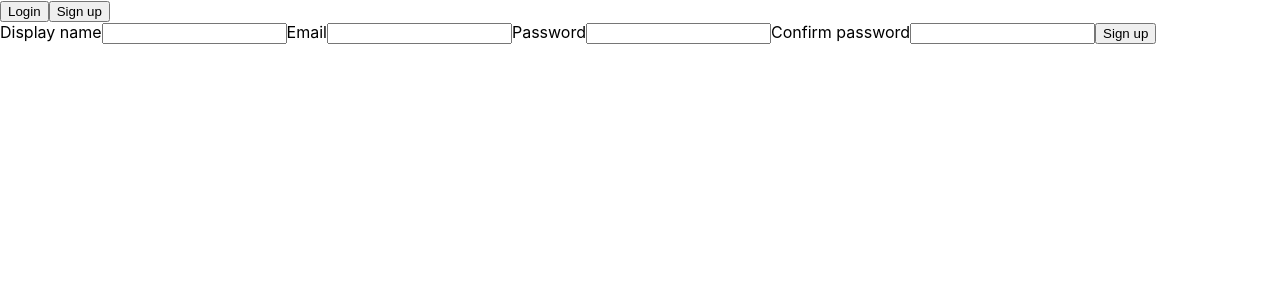
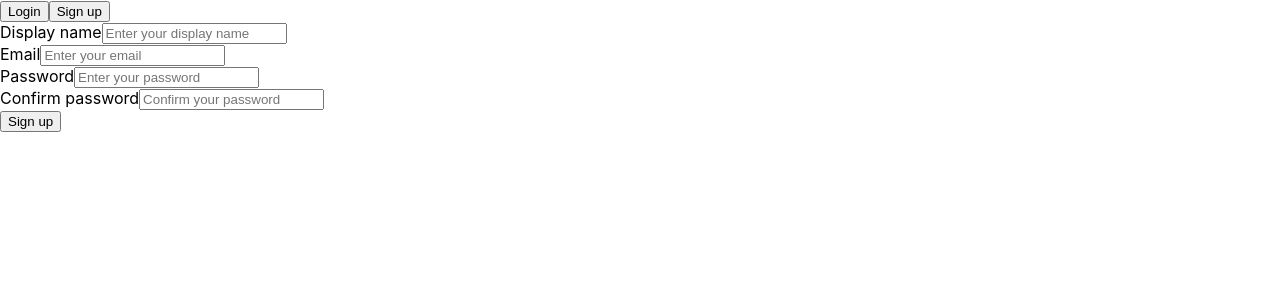
Before and after one commit to JakeAve/attendo, a React (Vite) app in the folder client/: page /login in a window 1280 px wide. Both pictures are taken after a click on the button "Sign up". Shown: the top 300 px of the page. Built offline with nearby package versions, Linux system fonts and the light colour scheme; no server answers.

Commit message:
created useform hook

```diff
--- a/client/src/api/actions.ts
+++ b/client/src/api/actions.ts
@@ -1,5 +1,4 @@
 import { IResponseBody } from '../../../server/src/handlers/responseHandler'
-const apiURL = import.meta.env.VITE_API_URL
 
 interface LoginProps {
   email: string
@@ -7,7 +6,7 @@ interface LoginProps {
 }
 
 export const login = async (payload: LoginProps) => {
-  const res = await fetch(`${apiURL}/api/auth/login`, {
+  const res = await fetch(`/api/auth/login`, {
     method: 'POST',
     headers: {
       'Content-Type': 'application/json',
@@ -26,7 +25,7 @@ interface RegisterProps {
 }
 
 export const register = async (payload: RegisterProps) => {
-  const res = await fetch(`${apiURL}/auth/register`, {
+  const res = await fetch(`/api/auth/register`, {
     method: 'POST',
     headers: {
       'Content-Type': 'application/json',
--- /dev/null
+++ b/client/src/components/forms/FormField.tsx
@@ -0,0 +1,46 @@
+import { useState } from 'react'
+
+interface FormFieldProps {
+  label: string
+  name: string
+  type: string
+  placeholder: string
+  required: boolean
+  hasSubmitted: boolean
+}
+
+export const genId = (length: number) => {
+  const chars = 'abcdefghijklmnopqrstuvwxyz0123456789'
+  let code = ''
+  for (let i = 0; i < length; i++)
+    code += chars.charAt(Math.floor(Math.random() * chars.length))
+
+  return code
+}
+
+export const FormField = (props: FormFieldProps) => {
+  const {
+    label,
+    name,
+    type,
+    placeholder,
+    required,
+    hasSubmitted = false,
+  } = props
+  const [hasFocused, setHasFocused] = useState(hasSubmitted)
+  const randomId = genId(5)
+  return (
+    <div>
+      <label htmlFor={randomId}>{label}</label>
+      <input
+        type={type}
+        name={name}
+        placeholder={placeholder}
+        required={required}
+        id={randomId}
+        onFocus={() => setHasFocused(true)}
+      />
+      {hasFocused && <span></span>}
+    </div>
+  )
+}
--- a/client/src/components/forms/Login.tsx
+++ b/client/src/components/forms/Login.tsx
@@ -1,30 +1,55 @@
-import { register } from '../../api/actions'
-import { useForm } from '../../hooks/useForm'
+import { login } from '../../api/actions'
+import { FieldInputs, useForm } from '../../hooks/useForm'
 
 interface LoginProps {
   selectedIdx: number
   idx: number
 }
 
+const formFields: FieldInputs = [
+  {
+    label: 'Email',
+    name: 'email',
+    type: 'email',
+    placeholder: 'Enter your email',
+    required: true,
+    criteria: [
+      [(value: string) => !!value, 'Email is required'],
+      [
+        (value: string) => /^[^\s@]+@[^\s@]+\.[^\s@]+$/.test(value),
+        'Email is invalid',
+      ],
+    ],
+  },
+  {
+    label: 'Password',
+    name: 'password',
+    type: 'password',
+    placeholder: 'Enter your password',
+    required: true,
+    criteria: [[(value: string) => !!value, 'Password is required']],
+  },
+]
+
 export const Login = (props: LoginProps) => {
   const { selectedIdx, idx } = props
 
   const onSubmit = async (data: any) => {
     try {
-      const stuff = await register(data)
+      const stuff = await login(data)
     } catch (err) {
       console.error(err)
     }
   }
-  const { submit } = useForm({
+
+  const { submit, change, fieldElements } = useForm({
     onSubmit,
+    fields: formFields,
   })
+
   return (
-    <form hidden={selectedIdx !== idx} onSubmit={submit}>
-      <label htmlFor="email">Email</label>
-      <input type="email" id="email" name="email" />
-      <label htmlFor="password">Password</label>
-      <input type="password" id="password" name="password" />
+    <form hidden={selectedIdx !== idx} onSubmit={submit} onChange={change}>
+      {fieldElements}
       <button type="submit">Login</button>
     </form>
   )
--- a/client/src/components/forms/SignUp.tsx
+++ b/client/src/components/forms/SignUp.tsx
@@ -1,20 +1,99 @@
+import { register } from '../../api/actions'
+import { FieldInputs, useForm } from '../../hooks/useForm'
+
 interface SignUpProps {
   selectedIdx: number
   idx: number
 }
 
+const formFields: FieldInputs = [
+  {
+    label: 'Display name',
+    name: 'displayName',
+
+    type: 'text',
+    placeholder: 'Enter your display name',
+    required: true,
+    criteria: [
+      [(value: string) => !!value, 'Display name is required'],
+      [(value: string) => value.length < 20, 'Display name is too long'],
+      [(value: string) => value.length > 6, 'Display name is too short'],
+    ],
+  },
+  {
+    label: 'Email',
+    name: 'email',
+    type: 'email',
+    placeholder: 'Enter your email',
+    required: true,
+    criteria: [
+      [(value: string) => !!value, 'Email is required'],
+      [
+        (value: string) => /^[^\s@]+@[^\s@]+\.[^\s@]+$/.test(value),
+        'Email is invalid',
+      ],
+    ],
+  },
+  {
+    label: 'Password',
+    name: 'password',
+    type: 'password',
+    placeholder: 'Enter your password',
+    required: true,
+    criteria: [
+      [(value: string) => !!value, 'Password is required'],
+      [(value: string) => value.length < 30, 'Password is too long'],
+      [(value: string) => value.length >= 8, 'Password is too short'],
+      [
+        (value: string) => /[a-z]/.test(value),
+        'Password must contain a lowercase letter',
+      ],
+      [
+        (value: string) => /[A-Z]/.test(value),
+        'Password must contain an uppercase letter',
+      ],
+      [(value: string) => /\d/.test(value), 'Password must contain a number'],
+      [
+        (value: string) => /[^a-zA-Z0-9]/.test(value),
+        'Password must contain a special character',
+      ],
+    ],
+  },
+  {
+    label: 'Confirm password',
+    name: 'confirmPassword',
+    type: 'password',
+    placeholder: 'Confirm your password',
+    required: true,
+    criteria: [
+      [(value: string) => !!value, 'Confirmation is required'],
+      [
+        (value, data: any) => data['password'] === value,
+        'Passwords do not match',
+      ],
+    ],
+  },
+]
+
 export const SignUp = (props: SignUpProps) => {
   const { selectedIdx, idx } = props
+
+  const onSubmit = async (data: any) => {
+    try {
+      const stuff = await register(data)
+    } catch (err) {
+      console.error(err)
+    }
+  }
+
+  const { submit, change, fieldElements } = useForm({
+    onSubmit,
+    fields: formFields,
+  })
+
   return (
-    <form hidden={selectedIdx !== idx}>
-      <label htmlFor="signup-display-name">Display name</label>
-      <input type="text" id="signup-display-name" />
-      <label htmlFor="signup-email">Email</label>
-      <input type="email" id="signup-email" />
-      <label htmlFor="signup-password">Password</label>
-      <input type="password" id="signup-password" />
-      <label htmlFor="signup-confirm-password">Confirm password</label>
-      <input type="password" id="signup-confirm-password" />
+    <form hidden={selectedIdx !== idx} onSubmit={submit} onChange={change}>
+      {fieldElements}
       <button type="submit">Sign up</button>
     </form>
   )
--- a/client/src/hooks/useForm.ts
+++ /dev/null
@@ -1,21 +0,0 @@
-interface UseFormProps {
-  onSubmit: (...args: any) => void
-}
-
-export const useForm = (props: UseFormProps) => {
-  const { onSubmit } = props
-  const submit = (e: React.SyntheticEvent) => {
-    e.preventDefault()
-    console.log(e)
-    const form = e.currentTarget as HTMLFormElement
-    const formData = new FormData(form)
-    const data: any = {}
-    for (const [key, value] of formData) {
-      if (data[key]) data[key] = [...data[key], value]
-      data[key] = value
-    }
-    onSubmit(data)
-  }
-
-  return { submit }
-}
--- /dev/null
+++ b/client/src/hooks/useForm.tsx
@@ -0,0 +1,95 @@
+import { useState } from 'react'
+import { FormField } from '../components/forms/FormField'
+
+interface FieldInput {
+  label: string
+  name: string
+  type: string
+  placeholder: string
+  required: boolean
+  criteria: [
+    validator: (value: string, data: any) => boolean,
+    message: string,
+  ][]
+}
+
+export type FieldInputs = FieldInput[]
+
+interface UseFormProps {
+  onSubmit: (...args: any) => void
+  fields: FieldInputs
+}
+
+interface FormErrors {
+  [key: string]: string
+}
+
+export const useForm = (props: UseFormProps) => {
+  const { onSubmit, fields } = props
+
+  const [hasSubmitted, setHasSubmitted] = useState(false)
+
+  const getData = (form: HTMLFormElement) => {
+    const formData = new FormData(form)
+    const data: any = {}
+    for (const [key, value] of formData) {
+      if (data[key]) data[key] = [...data[key], value]
+      data[key] = value
+    }
+    return data
+  }
+
+  const validate = (data: any) => {
+    const errors: FormErrors = {}
+    for (const field of fields) {
+      const { name, criteria } = field
+      const value = data[name]
+      for (const [validator, message] of criteria) {
+        if (!validator(value, data)) {
+          errors[name] = message
+          break
+        }
+      }
+    }
+    return errors
+  }
+
+  const handleErrors = (errors: FormErrors, form: HTMLFormElement) => {
+    form
+      .querySelectorAll('span')
+      .forEach((span: HTMLSpanElement) => (span.innerText = ''))
+    for (const [name, message] of Object.entries(errors)) {
+      const field = form.querySelector(`[name="${name}"]`)
+      if (field && field.parentElement) {
+        const error = field.parentElement.querySelector(
+          'span',
+        ) as HTMLSpanElement
+        if (error) error.innerText = message
+      }
+    }
+  }
+
+  const submit = (e: React.SyntheticEvent<HTMLFormElement>) => {
+    e.preventDefault()
+    setHasSubmitted(true)
+    const form = e.target as HTMLFormElement
+    const data = getData(form)
+    const errors = validate(data)
+    handleErrors(errors, form)
+    if (Object.keys(errors).length) return
+    onSubmit(data)
+  }
+
+  const fieldElements = fields.map((field, idx) => (
+    <FormField key={idx} hasSubmitted={hasSubmitted} {...field} />
+  ))
+
+  const change = (e: React.ChangeEvent<HTMLFormElement>) => {
+    const form = e.target.closest('form') as HTMLFormElement
+    const data = getData(form)
+    const errors = validate(data)
+    handleErrors(errors, form)
+  }
+
+  return { submit, fieldElements, change }
+}
```
